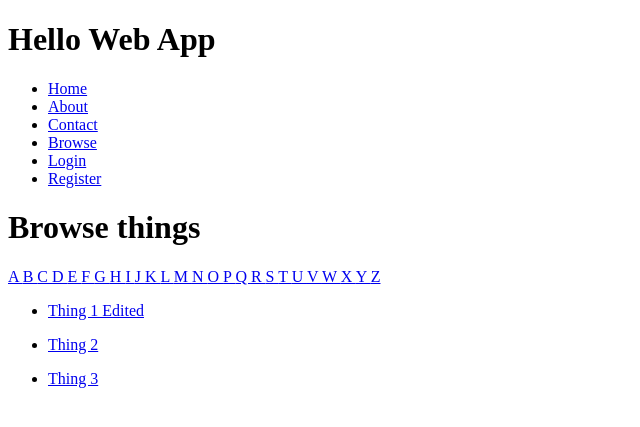
After one commit to tkovalsky/hello, a Django app: page /browse/name/ in a window 1280 px wide. The commit adds this page. Shown: the top 427 px of the page, without its empty margins (0-640 px from the left). Run offline with Django 3.2, Linux system fonts and the light colour scheme; data comes from the database, SQL or seed files in the repository; both versions use the stored data as it was after the commit.

Commit message:
added browse by letter

```diff
--- a/collection/templates/base.html
+++ b/collection/templates/base.html
@@ -24,6 +24,9 @@
 			<li>
 				<a href="{% url 'contact' %}">Contact</a>
 			</li>
+      <li>
+        <a href="{% url 'browse' %}">Browse</a>
+      </li>
 			{% if user.is_authenticated %}
 			<li>
 				<a href="{% url 'auth_logout' %}">Logout</a>
--- /dev/null
+++ b/collection/templates/search/search.html
@@ -0,0 +1,32 @@
+{% extends "base.html" %}
+{% block title %}
+  Browse - {{ block.super }}
+{% endblock title %}
+
+{% block content %}
+  <h1>
+    Browse things {% if initial %} Starting with
+    '{{ initial|title }}'{% endif %}
+  </h1>
+
+  {% for letter in 'abcdefghijklmnopqrstuvwxyz' %}
+  <a href="{% url 'browse_by_name' initial=letter %}" {% if initial == letter %} class="active" {% endif %}>
+    {{ letter|upper }}
+  </a>
+  {% endfor %}
+
+  {% for thing in things %}
+  <ul>
+    <li>
+      <a href="{% url 'thing_detail' slug=thing.slug %}">
+        {{ thing.name }}
+      </a>
+
+    </li>
+
+  </ul>
+  {% empty %}
+  <p>Sorry, no results.</p>
+  {% endfor %}
+
+{% endblock content %}
--- a/collection/views.py
+++ b/collection/views.py
@@ -39,3 +39,15 @@ def edit_thing(request, slug):
     return render(request, 'things/edit_thing.html', {
         'thing': thing,
         'form': form,})
+
+def browse_by_name(request, initial=None):
+    if initial:
+        things = Thing.objects.filter(name__istartswith=initial)
+        things = things.order_by('name')
+    else:
+        things = Thing.objects.all().order_by('name')
+
+    return render(request, 'search/search.html', {
+        'things': things,
+        'initial': initial,
+    })
--- a/hello/urls.py
+++ b/hello/urls.py
@@ -5,34 +5,63 @@ from django.contrib.auth.views import (
     password_reset_done,
     password_reset_confirm,
     password_reset_complete)
-from django.views.generic import TemplateView
+from django.views.generic import ( TemplateView,
+                                    RedirectView,
+                                    )
 
 
 from collection import views
 
 urlpatterns = [
     url(r'^$', views.index, name='home'),
-    url(r'^about/$', TemplateView.as_view(template_name='about.html'), name='about'),
-    url(r'^contact/$', TemplateView.as_view(template_name='contact.html'), name='contact'),
+    url(r'^about/$', TemplateView.as_view(template_name='about.html'),
+                        name='about'),
+    url(r'^contact/$', TemplateView.as_view(template_name='contact.html'),
+                        name='contact'),
     url(r'^things/(?P<slug>[-\w]+)/$', views.thing_detail, name='thing_detail'),
-    url(r'^things/(?P<slug>[-\w]+)/edit/$', views.edit_thing, name='edit_thing'),
+    url(r'^things/(?P<slug>[-\w]+)/edit/$',
+                        views.edit_thing,
+                        name='edit_thing'),
+
+    #the next 2 urls are redirect urls so that if someone goes to /browse/ or
+    # /things/ they are redirected to /browse/name
+
+    url(r'^things/$', RedirectView.as_view(pattern_name='browse',
+                        permanent=True)),
+
+    url(r'^browse/$', RedirectView.as_view(pattern_name='browse',
+                        permanent=True)),
+
+    #Browse
+    #The first browse url will list out every Thing’s name with a link to its page
+    url(r'^browse/name/$', views.browse_by_name, name='browse'),
+
+    #The following URL allows us to specify a letter (/browse/- name/a/
+    #to search for names of Things that start with “a,” for example.)
+    url(r'^browse/name/(?P<initial>[-\w]+)/$', views.browse_by_name,
+                                                name='browse_by_name'),
 
     #Account registration
     url(r'^accounts/password/reset/$', password_reset,
-                                      {'template_name': 'registration/password_reset_form.html' },
+                                      {'template_name':
+                                      'registration/password_reset_form.html' },
                                       name="password_reset"),
 
+    #Password Reset
     url(r'^accounts/password/reset/done/$', password_reset_done,
-                                      {'template_name': 'registration/password_reset_done.html' },
+                                      {'template_name':
+                                      'registration/password_reset_done.html' },
                                       name="password_reset_done"),
 
     url(r'accounts/password/reset/(?P<uidb64>[0-9A-Za-z_\-]+)/(?P<token>[0-9A-Za-z]{1,13}-[0-9A-Za-z]{1,20})/$',
                                     password_reset_confirm,
-                                    {'template_name': 'registration/password_reset_confirm.html' },
+                                    {'template_name':
+                                    'registration/password_reset_confirm.html' },
                                     name="password_reset_confirm"),
 
     url(r'accounts/password/done/$', password_reset_complete,
-                                     {'template_name': 'registration/password_reset_complete.html'},
+                                     {'template_name':
+                                     'registration/password_reset_complete.html'},
                                      name="password_reset_complete"),
 
     url(r'^accounts/', include('registration.backends.simple.urls' )),
```
Also changed, not shown: db.sqlite3.
